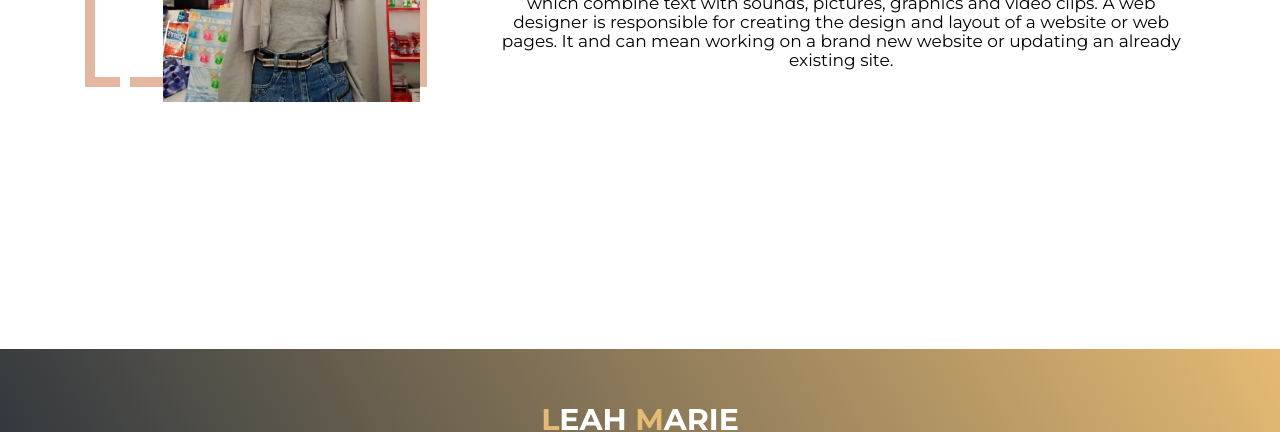
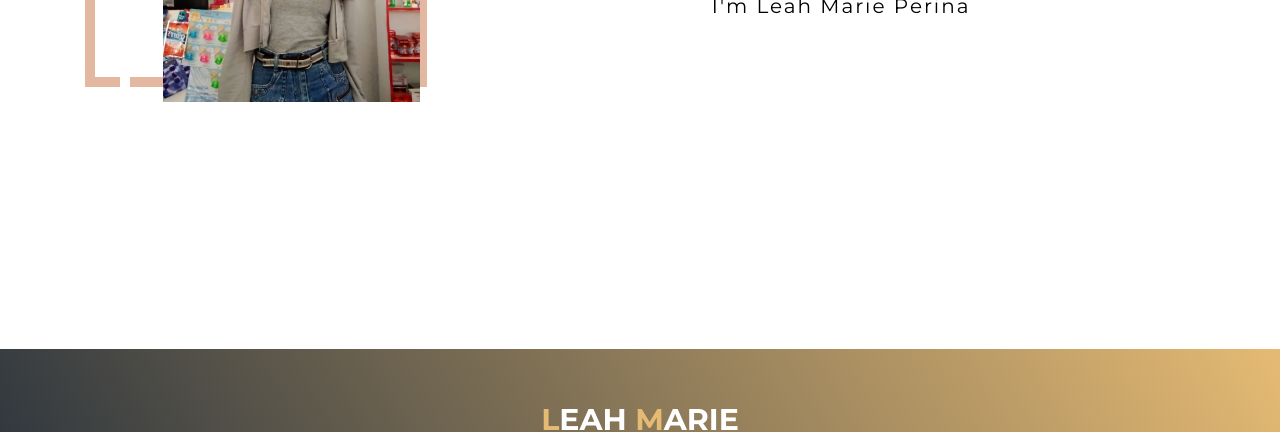
Before and after one commit to nikazukii02/leahspersonalwebsite.com, a plain HTML site: page about.html in a window 1280 px wide. Shown: the part 451-883 px from the top of the page. Drawn offline with Linux system fonts and the light colour scheme.

Commit message:
Update about.html

```diff
--- a/about.html
+++ b/about.html
@@ -37,7 +37,7 @@
             <div class="col-right">
                 <h1 class="section-title"> About<span>Me</span></h1>
                 <h2>I'm Leah Marie Perina</h2>
-                <p>Web designers plan, create and code internet sites and web pages, many of which combine text with sounds, pictures, graphics and video clips. A web designer is responsible for creating the design and layout of a website or web pages. It and can mean working on a brand new website or updating an already existing site.</p>
+                <p></p>
             </div>
         </div>
     </section>
```
